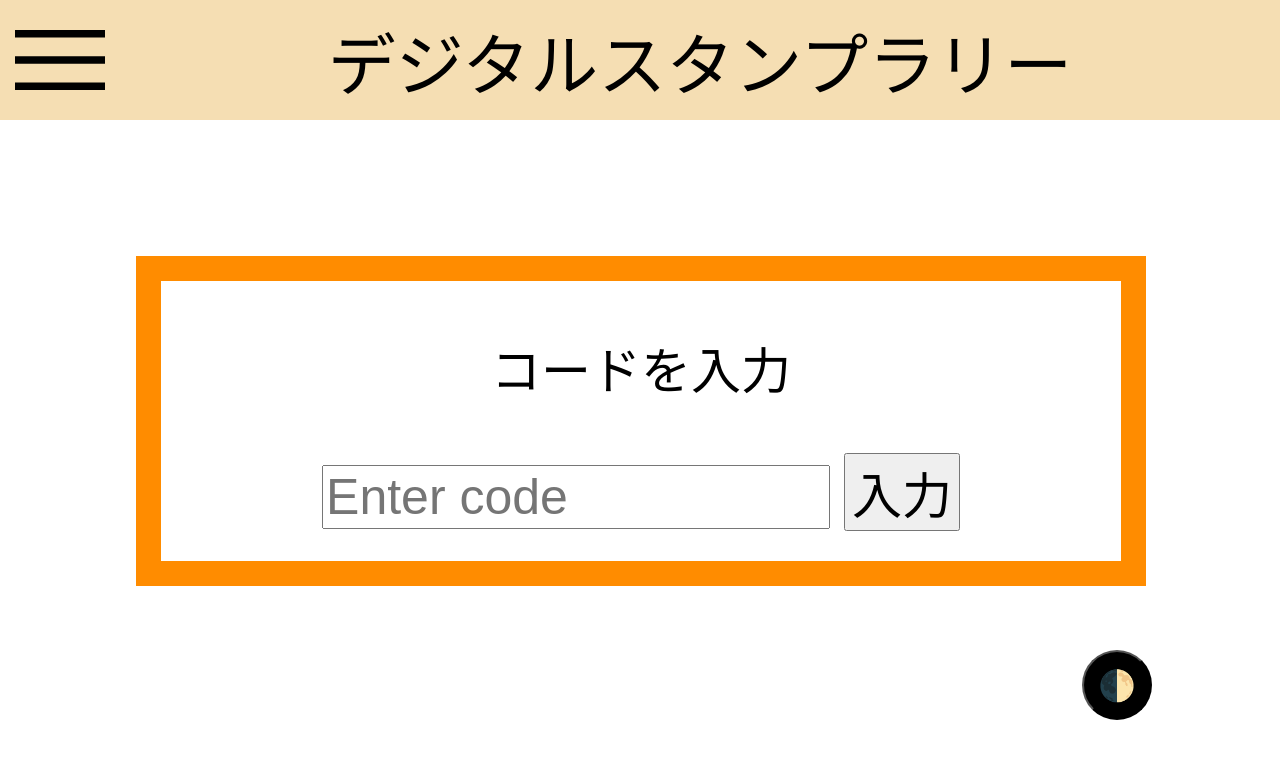
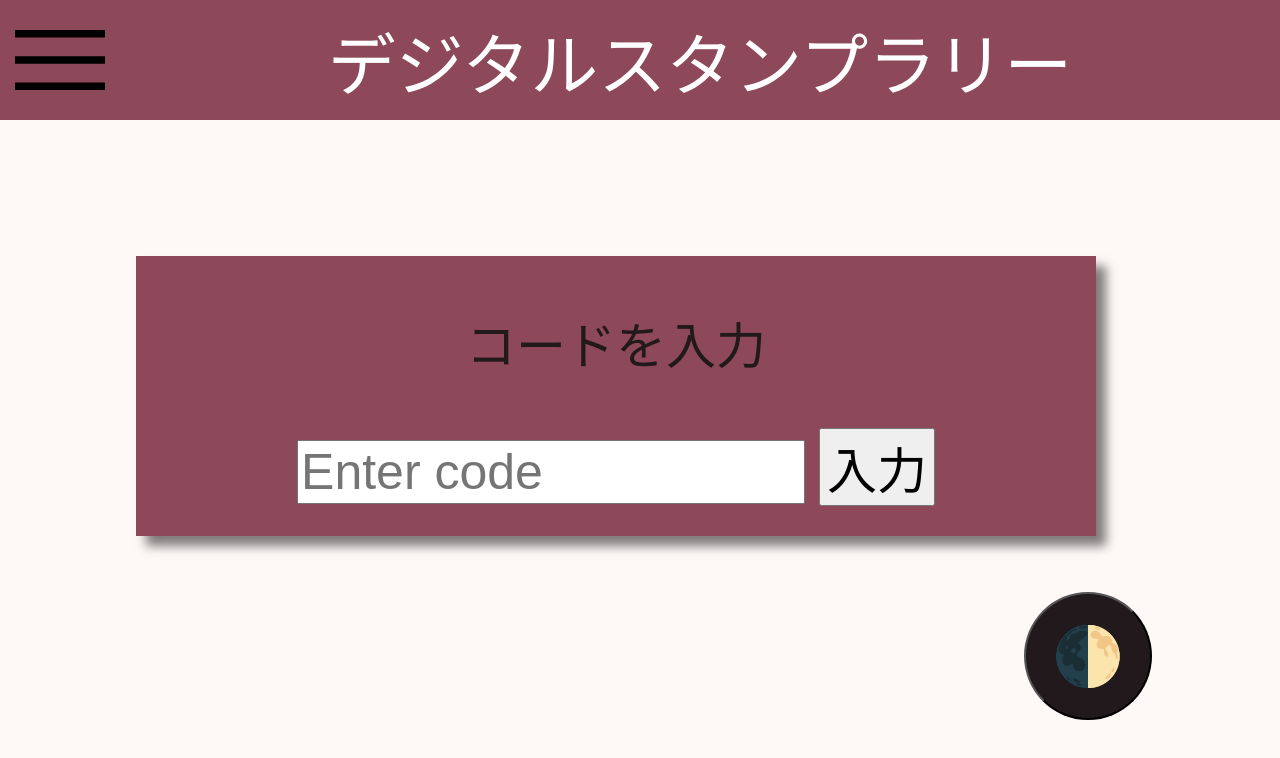
Before and after one commit to yesantikiss/yesantikiss.github.io, a plain HTML site: page stamprally/index.html in a window 1280 px wide. Drawn offline with Linux system fonts and the light colour scheme; a web font is replaced by a local one.

Commit message:
color change

```diff
--- a/stamprally/script/animation.js
+++ b/stamprally/script/animation.js
@@ -40,7 +40,8 @@ document.addEventListener("DOMContentLoaded", () => {
         btn.innerText = "🌗";
         document.body.classList.add("darkmode");
         body.animate(changeAnimation(body),animTiming);
-      });
+
+    });
     }
     else {
       isdark = false;
@@ -83,16 +84,16 @@ const openingAnimation = (answer) => [
   },
 ];
 
-// ダークモードの切り替えフレーム
+// ダークモード切り替え時のキーフレーム
 const changeAnimation = (answer) => [
   {
-    width: answer.offsetheight + "px",
-    width: answer.offsetWidth + "px",
+    width: 0,
+    height: 0,
     opacity: 0,
   },
   {
-    height: 0,
-    width: 0,
+    width: answer.offsetWidth + "px",
+    height: answer.offsetHeight + "px",
     opacity: 1,
   },
 ];
--- a/stamprally/style/style.css
+++ b/stamprally/style/style.css
@@ -1,17 +1,29 @@
 @import url('https://fonts.googleapis.com/css2?family=Mochiy+Pop+One&display=swap');
 
 :root { /*変数定義*/
-    --text-color: #000000;
-    --background: #ffffff;
-    --header-color: #f5deb3;
-    --icon-background: #000000;
+    --text-color: #8D4959;
+    --title-color: #ffffff;
+    --background: #fef8f7;
+    --header-color: #8D4959;
+    --border-color: #ff8c00;
+    --icon-background: #21191b;
+    --list-clicked: #BC0051;
+    --form-text: #22191B;
+    --form-background: #8D4959;
+    --shadow-color: rgba(0, 0, 0, 0.5);
 }
 
 .darkmode { /*ダークモード用*/
     --text-color: #ffffff;
-    --background: #000000;
-    --header-color: #f5deb3;
-    --icon-background: #ffffff;
+    --title-color: #551D2C;
+    --background: #21191b;
+    --header-color: #FFB1C0;
+    --border-color: #ff8c00;
+    --icon-background: #fef8f7;
+    --list-clicked: #FF4D82;
+    --form-text: #191113;
+    --form-background: #EFDEE0;
+    --shadow-color: rgba(255, 255, 255, 0.5);
 }
 
 summary {
@@ -38,11 +50,12 @@ body {
 .form {
     text-align: center;
     margin: 10vw;
-    border: 0.5em solid #ff8c00;
     overflow: hidden;
     padding-bottom: 30px;
-    color: var(--text-color);
+    color: var(--form-text);
+    background-color: var(--form-background);
     width: 75vw;
+    box-shadow: 10px 10px 10px var(--shadow-color);
 }
 
 summary {
@@ -75,7 +88,7 @@ details[open] {
 
 details[open] .icon {
     transform: translateY(0);
-    background-color: #ff8c00;
+    background-color: var(--list-clicked);
     transition: background-color 300ms ease;
 }
 
@@ -96,7 +109,7 @@ summary {
 
 .link {
     text-decoration: none;
-    color: var(--text-color);
+    color: var(--title-color);
 }
 
 header {
@@ -115,7 +128,7 @@ header {
     margin-right: auto;
     text-align: center;
     font-size: 68px;
-    color: var(--text-color);
+    color: var(--title-color);
     text-decoration: none;
 }
 
@@ -134,13 +147,13 @@ details, summary {
 }
 
 .changemode {
-    width: 70px;
-    height: 70px;
+    width: 10vw;
+    height: 10vw;
     right: 10%;
     bottom: 10%;
     text-align: center;
     position: fixed;
     border-radius: 50%;
-    font-size: 30px;
+    font-size: 4.5vw;
     background-color: var(--icon-background);
 }
```
